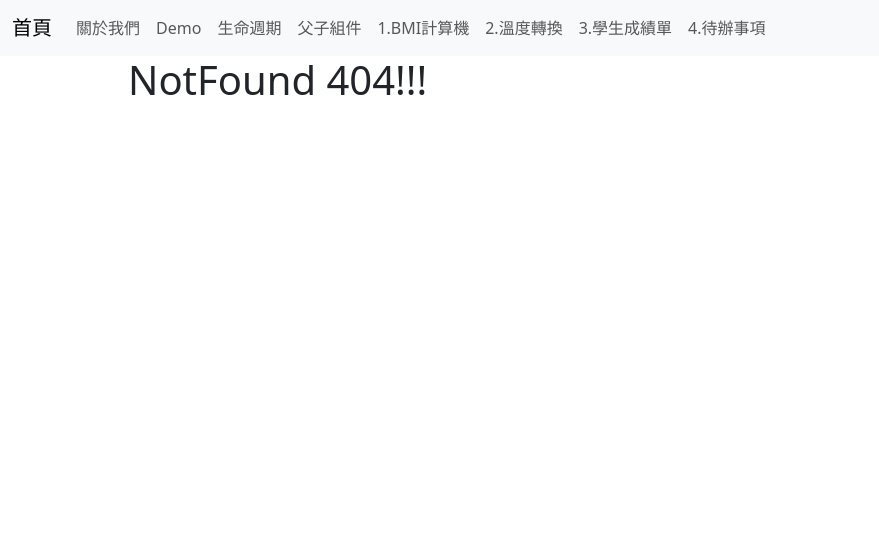
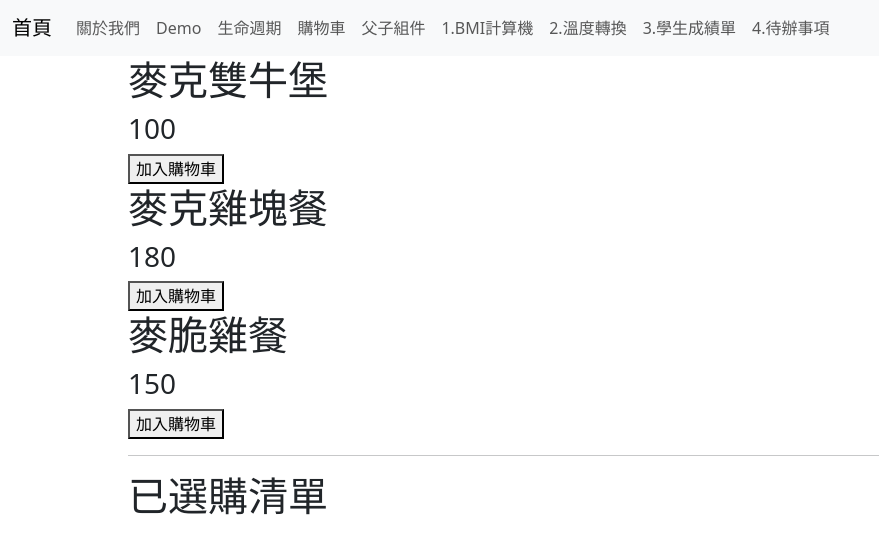
Before and after one commit to Dao-Cheng/vue-project-derek-demo, a Vue app: page /ShoppingCart in a window 1280 px wide. Before the commit this address had no page. Shown: the top 554 px of the page, without its empty margins (0-879 px from the left). Built offline with nearby package versions, Linux system fonts and the light colour scheme.

Commit message:
購物車

```diff
--- a/src/App.vue
+++ b/src/App.vue
@@ -35,6 +35,9 @@
                         <RouterLink :to="{ name: 'Lifecycle' }" class="nav-link">生命週期</RouterLink>
                     </li>
                     <li class="nav-item">
+                        <RouterLink :to="{ name: 'ShoppingCart' }" class="nav-link">購物車</RouterLink>
+                    </li>
+                    <li class="nav-item">
                         <RouterLink :to="{ name: 'Parent' }" class="nav-link">父子組件</RouterLink>
                     </li>
                     <li class="nav-item">
--- /dev/null
+++ b/src/class/cart.js
@@ -0,0 +1,8 @@
+export default class Cart {
+    constructor(id, name, price, count) {
+        this.id = id;
+        this.name = name;
+        this.price = price;
+        this.count = count;
+    }
+}
--- /dev/null
+++ b/src/class/product.js
@@ -0,0 +1,13 @@
+export default class Product {
+    constructor(id, name, price) {
+        this.id = id;
+        this.name = name;
+        this.price = price;
+    }
+}
+
+// const productObj = {
+//     id: 1,
+//     name: '商品A',
+//     price: 100
+// }
--- a/src/components/BMIRecord.vue
+++ b/src/components/BMIRecord.vue
@@ -1,5 +1,5 @@
 <script setup>
-import { computed } from 'vue';
+import { computed, ref } from 'vue';
 
 
 const props = defineProps({
@@ -8,8 +8,6 @@ const props = defineProps({
         required: true
     }
 })
-
-
 
 // const bmis = [18, 30, 22.5, 23, 15]
 
@@ -84,6 +82,8 @@ function getStatus(bmi) {
     return status;
 }
 
+const text = ref('');
+
 </script>
 
 <template>
@@ -94,10 +94,12 @@ function getStatus(bmi) {
         BMI：{{ item }} {{ getStatus(item) }}
     </div> -->
 
-    <div v-for="(item, index) in bmiRecords" :key="index">
+    <div v-for="(item, index) in bmiRecords" :key="index" class="alert alert-primary" role="alert">
         BMI：{{ item.bmi }} {{ item.status }}
     </div>
 
+    <input v-model="text"></input>
+    {{ text }}
 
 </template>
 
--- a/src/components/Child.vue
+++ b/src/components/Child.vue
@@ -11,15 +11,20 @@ const props = defineProps({
         type: Number
     }
 });
+
+const emit = defineEmits(['btnClicked']);
+function handleClick() {
+    emit('btnClicked', '123');
+}
+
 </script>
 
 <template>
 
-
-
     {{ props.title }}
     <h2>{{ props.msg }}</h2>
     <h2>{{ props.count }}</h2>
+    <button @click="handleClick">點我(子)</button>
 
 </template>
 
--- /dev/null
+++ b/src/components/ProductItem.vue
@@ -0,0 +1,22 @@
+<script setup>
+import Product from '@/class/product';
+
+const props = defineProps({
+    product: Product
+})
+
+const emit = defineEmits(['add']);
+
+function addCart() {
+    emit('add', props.product);
+}
+
+</script>
+
+<template>
+    <h1>{{ props.product.name }}</h1>
+    <h3>{{ props.product.price }}</h3>
+    <button @click="addCart()">加入購物車</button>
+</template>
+
+<style scoped></style>
--- a/src/router/index.js
+++ b/src/router/index.js
@@ -14,6 +14,7 @@ import StudentScore from "@/views/StudentScore.vue";
 import ToDoList from "@/views/ToDoList.vue";
 import Lifecycle from "@/views/Lifecycle.vue";
 import Parent from "@/views/Parent.vue";
+import ShoppingCart from "@/views/ShoppingCart.vue";
 
 // 3.定義路由
 const routes = [
@@ -76,6 +77,11 @@ const routes = [
         component: Parent,
         name: 'Parent'
     },
+    {
+        path: '/ShoppingCart',
+        component: ShoppingCart,
+        name: 'ShoppingCart'
+    },
     { path: '/:pathMatch(.*)*', component: NotFound, name: 'NotFound' },
 ]
 
--- a/src/views/Parent.vue
+++ b/src/views/Parent.vue
@@ -4,12 +4,16 @@ import Child from '@/components/Child.vue';
 const title = 'v-bind父組件給的標題'
 const count = 10;
 
+function clicked(data) {
+    console.log(data, '子組件被點擊');
+}
+
 </script>
 
 <template>
 
     <hr />
-    <Child title="父組件給的標題" msg="訊息" :count="count" />
+    <Child title="父組件給的標題" msg="訊息" :count="count" @btnClicked="clicked($event)" />
     <br />
     <!-- <Child v-bind:title1="title" :title2="title" /> -->
     <hr />
--- /dev/null
+++ b/src/views/ShoppingCart.vue
@@ -0,0 +1,41 @@
+<script setup>
+import Cart from '@/class/cart';
+import Product from '@/class/product';
+import ProductItem from '@/components/ProductItem.vue';
+import { ref } from 'vue';
+
+const products = ref([
+    new Product(1, '麥克雙牛堡', 100),
+    new Product(2, '麥克雞塊餐', 180),
+    new Product(3, '麥脆雞餐', 150),
+]);
+
+const carts = ref([]);
+
+function addToCart(product) {
+
+    const hasItem = carts.value.findIndex(x => x.id === product.id) >= 0;
+    if (hasItem) {
+        const item = carts.value.find(x => x.id === product.id);
+        item.count++;
+    } else {
+        carts.value.push(new Cart(product.id, product.name, product.price, 1));
+    }
+}
+
+
+</script>
+
+<template>
+
+    <ProductItem v-for="(item, index) in products" :key="item.id" :product="item" @add="addToCart($event)" />
+    <hr />
+    <h1>已選購清單</h1>
+    <ul>
+        <li v-for="(item, index) in carts" :key="item.id">
+            {{ `${item.name} - ${item.price} X ${item.count}` }}
+        </li>
+    </ul>
+</template>
+
+<style scoped></style>
```
